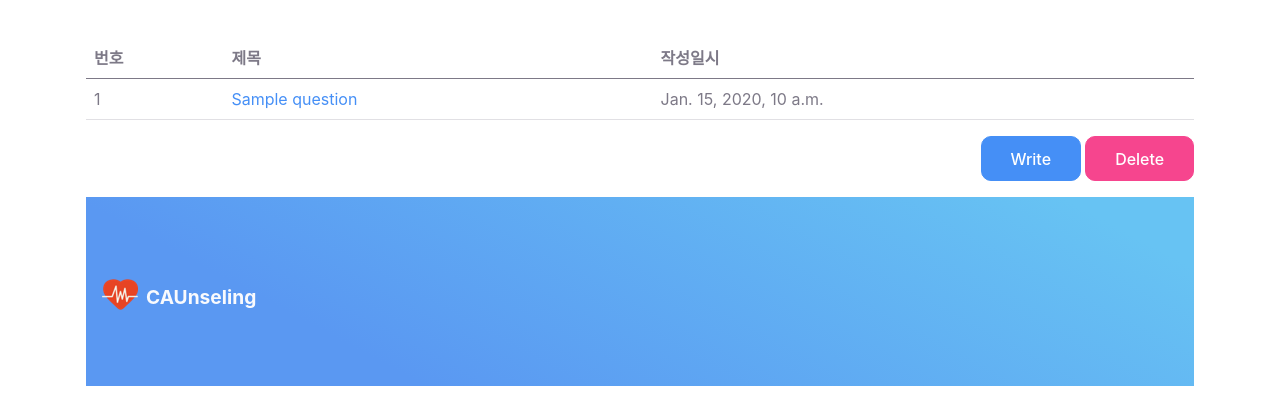
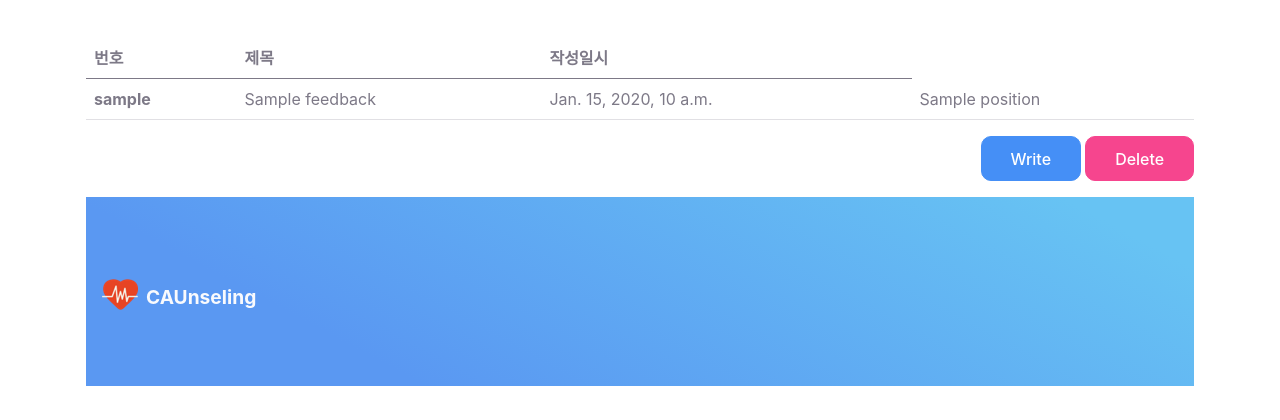
Before and after one commit to yhb1834/Smart-Health-Prediction-System, a Django app: template webpage/doctor_patient/templates/ad/feedback.html in a window 1280 px wide. Shown: the part 98-518 px from the top of the page. Run offline with Django 3.2, Linux system fonts and the light colour scheme; the template is opened without the code that fills it: most values are stand-ins (such as "Sample title", 1, 10 or a date in 2020); some libraries are stand-ins or nearby versions.

Commit message:
피드백 수정

```diff
--- a/webpage/doctor_patient/templates/ad/feedback.html
+++ b/webpage/doctor_patient/templates/ad/feedback.html
@@ -115,14 +115,14 @@
           </tr>
           </thead>
           <tbody>
-          {% if question_list %}
-          {% for question in question_list %}
+          {% if feedback_list %}
+          {% for feedback in feedback_list %}
           <tr>
-              <td>{{ forloop.counter }}</td>
-              <td>
-                  <a href="{% url 'review:detail' question.id %}">{{ question.subject }}</a>
-              </td>
-              <td>{{ question.create_date }}</td>
+            <th scope="row">{{ feedback.username }}</th>
+            <td>{{ feedback.title }}</td>
+            <td>{{ feedback.date }}</td>
+            <td>{{ feedback.position }}</td>
+
           </tr>
           {% endfor %}
           {% else %}
```
